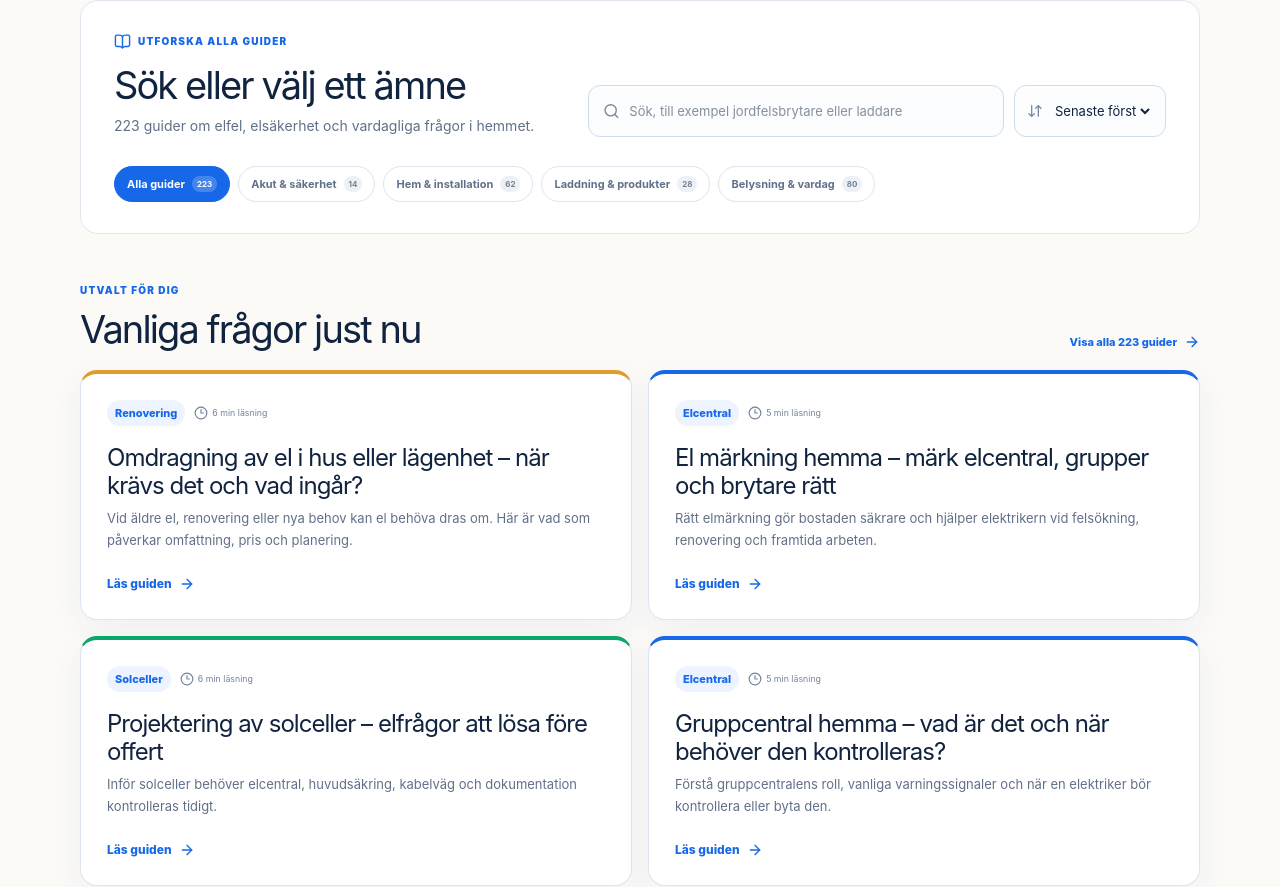
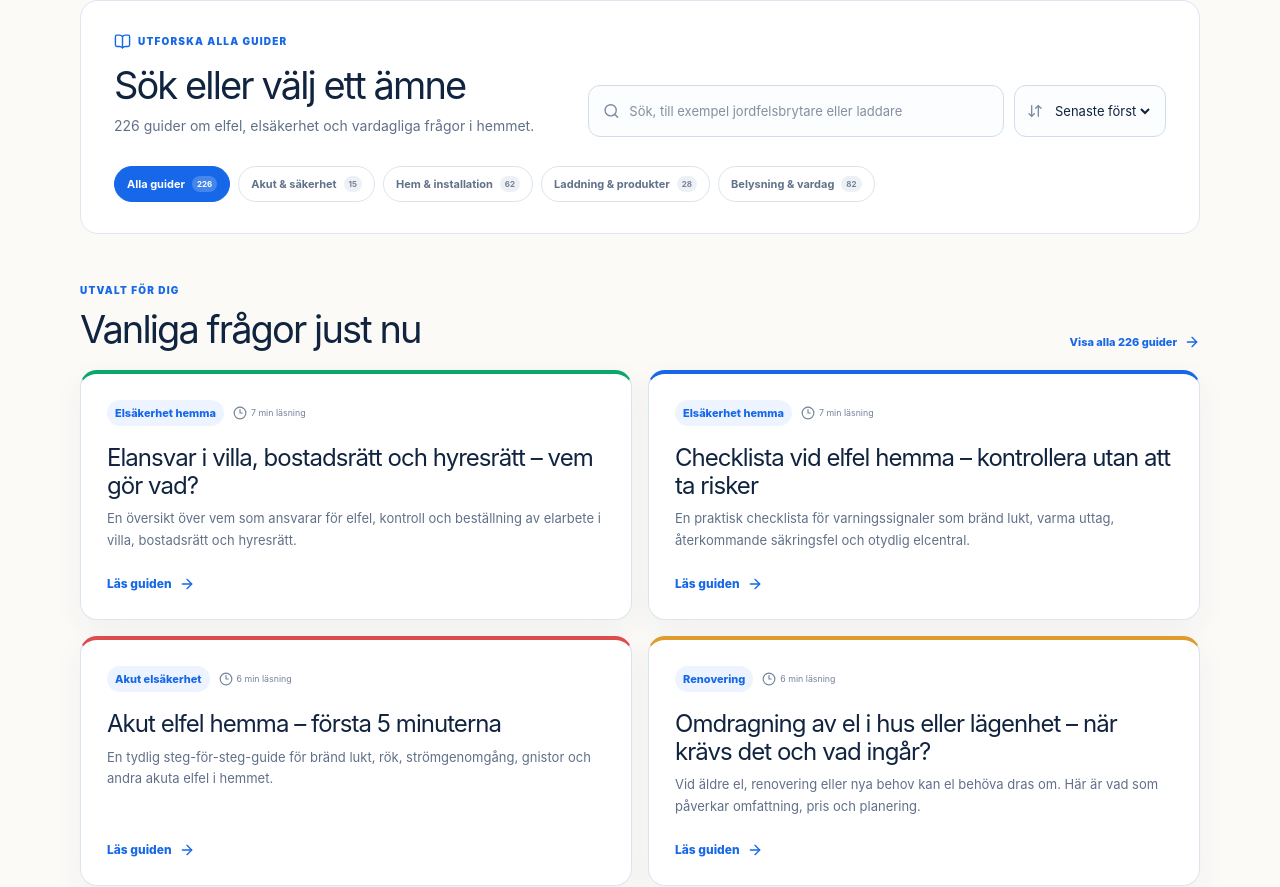
Before and after one commit to hannihalabi/elektrikerakut-nu, a Next.js app: page /guider in a window 1280 px wide. Shown: the part 1118-2005 px from the top of the page. Built offline with nearby package versions, Linux system fonts and the light colour scheme; no server answers; the database is empty.

Commit message:
Add linkable guide resources

```diff
--- /dev/null
+++ b/app/guider/posts-2026-08-24-link-resources.ts
@@ -0,0 +1,64 @@
+import type { GuidePost } from "./posts";
+
+export const linkResourceGuidePosts: GuidePost[] = [
+  {
+    slug: "akut-elfel-hemma-forsta-minuterna",
+    title: "Akut elfel hemma – första 5 minuterna",
+    description: "En tydlig steg-för-steg-guide för bränd lukt, rök, strömgenomgång, gnistor och andra akuta elfel i hemmet.",
+    category: "Akut elsäkerhet",
+    readTime: "6 min läsning",
+    publishedAt: "2026-08-24",
+    updatedLabel: "Uppdaterad 24 augusti 2026",
+    accent: "red",
+    intro: "När något händer med elen hemma är de första minuterna viktiga. Målet är inte att felsöka färdigt själv, utan att minska risken för personskada, brand och nya farliga situationer tills rätt hjälp kan ta över.",
+    safetyNote: "Ring 112 direkt vid brand, rök, personskada, ström genom kroppen eller om du inte kan lämna situationen säkert.",
+    sections: [
+      { heading: "Börja med säkerheten", paragraphs: ["Håll avstånd från det som ryker, gnistrar, luktar bränt eller kan vara spänningssatt. Rör inte en person som fortfarande kan ha kontakt med ström. Om du kan bryta strömmen utan risk kan du göra det, men gå inte nära en pågående brand eller ett skadat område."], steps: ["Håll avstånd.", "Larma andra i bostaden.", "Bryt strömmen bara om det kan göras säkert.", "Ring 112 vid akut fara.", "Vänta inte med hjälp om någon fått ström genom kroppen."] },
+      { heading: "När ska du ringa 112?", paragraphs: ["Ring 112 om det finns rök, lågor, kraftig bränd lukt, gnistor, en personskada eller misstanke om strömgenomgång. Säg tydligt att det gäller el, var i bostaden problemet finns och om strömmen är bruten eller inte."] },
+      { heading: "När ska du kontakta elektriker?", paragraphs: ["Kontakta elektriker när felet gäller elcentral, fasta kablar, vägguttag, strömbrytare, laddbox, golvvärme eller återkommande säkringsproblem. Använd inte samma uttag, grupp eller produkt igen bara för att felet verkar ha försvunnit."] },
+      { heading: "Spara rätt information", paragraphs: ["När läget är säkert kan du notera vad som hände: tidpunkt, ljud, lukt, vilken produkt som användes, om säkring eller jordfelsbrytare löste ut och om något blev varmt eller missfärgat. Den informationen gör första bedömningen snabbare."], steps: ["Beskriv symtomet.", "Fotografera på avstånd om det är säkert.", "Säg om strömmen är bruten.", "Berätta om barn, äldre eller husdjur finns i bostaden."] },
+    ],
+    sourceLabel: "Elsäkerhetsverket: Vad gör jag vid en elolycka?",
+    sourceUrl: "https://www.elsakerhetsverket.se/privatpersoner/om-du-drabbas-av-en-elolycka/vad-gor-jag-vid-en-elolycka/",
+  },
+  {
+    slug: "checklista-elfel-hemma",
+    title: "Checklista vid elfel hemma – kontrollera utan att ta risker",
+    description: "En praktisk checklista för varningssignaler som bränd lukt, varma uttag, återkommande säkringsfel och otydlig elcentral.",
+    category: "Elsäkerhet hemma",
+    readTime: "7 min läsning",
+    publishedAt: "2026-08-24",
+    updatedLabel: "Uppdaterad 24 augusti 2026",
+    accent: "blue",
+    intro: "Den här checklistan är tänkt som en trygg första genomgång när något känns fel med elen hemma. Den hjälper dig att samla observationer utan att öppna elcentral, uttag eller produkter.",
+    safetyNote: "Avbryt checklistan vid rök, gnistor, bränd lukt, stark värme eller personskada. Prioritera avstånd, 112 vid akut fara och professionell hjälp.",
+    sections: [
+      { heading: "Titta, lyssna och lukta", paragraphs: ["Elsäkerhetsverket rekommenderar att du använder dina sinnen vid kontroll av elanläggningen. Leta efter missfärgningar, sprickor, ovanliga ljud, värme och lukt av bränt. Rör inte delar som verkar skadade eller varma."], steps: ["Finns bränd lukt?", "Syns missfärgning eller smält plast?", "Hörs surr, knaster eller sprak?", "Känns uttag, propphuv eller stickpropp onormalt varm?"] },
+      { heading: "Avgränsa utan att öppna något", paragraphs: ["Notera om felet gäller hela bostaden, ett rum, en grupp eller en viss produkt. Om en säkring eller jordfelsbrytare löser ut igen efter återställning ska du inte fortsätta prova. Återkommande fel behöver felsökas."] },
+      { heading: "Kontrollera dokumentationen", paragraphs: ["Se om gruppförteckningen är tydlig och om du vet vilken säkring som hör till vilket rum. Otydlig märkning är inte akut i sig, men den gör både egen kontroll och professionell felsökning svårare."] },
+      { heading: "När checklistan ska bli en förfrågan", paragraphs: ["Kontakta elektriker om du hittar värme, lukt, missfärgning, sprickor, glapp, skadade kablar, återkommande frånslag eller otydlig central efter renovering. Skicka gärna en kort sammanfattning av punkterna ovan när du ber om hjälp."], steps: ["Beskriv platsen.", "Beskriv symtomet.", "Säg om felet återkommer.", "Bifoga bild på elcentral eller uttag om det kan göras säkert."] },
+    ],
+    sourceLabel: "Elsäkerhetsverket: Checklista för kontroll av elanläggning",
+    sourceUrl: "https://www.elsakerhetsverket.se/privatpersoner/din-elanlaggning/kontrollera-din-elanlaggning/checklista-for-kontroll-av-elanlaggning/",
+  },
+  {
+    slug: "elansvar-villa-bostadsratt-hyresratt",
+    title: "Elansvar i villa, bostadsrätt och hyresrätt – vem gör vad?",
+    description: "En översikt över vem som ansvarar för elfel, kontroll och beställning av elarbete i villa, bostadsrätt och hyresrätt.",
+    category: "Elsäkerhet hemma",
+    readTime: "7 min läsning",
+    publishedAt: "2026-08-24",
+    updatedLabel: "Uppdaterad 24 augusti 2026",
+    accent: "green",
+    intro: "När ett elfel uppstår är första frågan ofta vem som ska agera: du, hyresvärden, bostadsrättsföreningen eller ett registrerat elföretag. Ansvarsfördelningen påverkar både felanmälan, kostnad och hur snabbt rätt hjälp kopplas in.",
+    safetyNote: "Oavsett boendeform ska akuta risker hanteras först. Ring 112 vid brand, rök, personskada eller om någon fått ström genom kroppen.",
+    sections: [
+      { heading: "Villa och fritidshus", paragraphs: ["Den som äger en villa eller ett fritidshus är normalt innehavare av elanläggningen och ansvarar för att den är säker, kontrolleras och används rätt. Fasta installationer som elcentral, ledningar, uttag och strömbrytare ska hanteras av rätt kompetens när arbete krävs."], steps: ["Spara dokumentation från elarbeten.", "Kontrollera synliga varningssignaler regelbundet.", "Anlita registrerat elföretag för fast installation."] },
+      { heading: "Bostadsrätt", paragraphs: ["I bostadsrätt är ansvaret ofta delat. Föreningen ansvarar vanligtvis för fasta installationer i gemensamma utrymmen, medan bostadsrättshavaren ofta tar över ansvaret från lägenhetens elcentral. Stadgarna kan ändra gränsen, så kontrollera dem innan arbete beställs."], steps: ["Kontrollera föreningens stadgar.", "Felanmäl gemensamma delar till föreningen.", "Samordna vid laddbox, badrum eller större renovering."] },
+      { heading: "Hyresrätt", paragraphs: ["I hyresrätt ska fel i den fasta elanläggningen normalt felanmälas till hyresvärden. Du ansvarar samtidigt för att använda dina egna elprodukter säkert och sluta använda produkter som glappar, luktar bränt eller beter sig fel."], },
+      { heading: "Vem får göra elarbetet?", paragraphs: ["Vissa enklare arbeten får privatpersoner bara göra själva om de har tillräcklig kunskap. De flesta arbeten i fasta installationer ska utföras av ett registrerat elinstallationsföretag. Kontrollera företaget i Elsäkerhetsverkets tjänst Kolla elföretaget innan du beställer."], steps: ["Avgör om felet är i en produkt eller fast installation.", "Felanmäl till rätt ansvarig part.", "Kontrollera elföretaget innan beställning.", "Spara offert, dokumentation och gruppförteckning."] },
+    ],
+    sourceLabel: "Elsäkerhetsverket: Så tar du ditt ansvar för elen",
+    sourceUrl: "https://www.elsakerhetsverket.se/privatpersoner/du-ar-ansvarig-for-elen/sa-tar-du-ditt-ansvar-for-elen/",
+  },
+];
--- a/app/guider/posts.ts
+++ b/app/guider/posts.ts
@@ -6,6 +6,7 @@ import { safetyGuidePosts } from "./posts-2026-08-17-safety";
 import { batchGuidePosts } from "./posts-2026-08-18-batch";
 import { augustGuidePosts } from "./posts-2026-08-22";
 import { searchConsoleGuidePosts } from "./posts-2026-08-23-gsc";
+import { linkResourceGuidePosts } from "./posts-2026-08-24-link-resources";
 
 export type GuideSection = {
   heading: string;
@@ -1373,6 +1374,7 @@ export const guidePosts: GuidePost[] = [
   ...batchGuidePosts,
   ...augustGuidePosts,
   ...searchConsoleGuidePosts,
+  ...linkResourceGuidePosts,
 ];
 
 export function getGuidePost(slug: string) {
```
